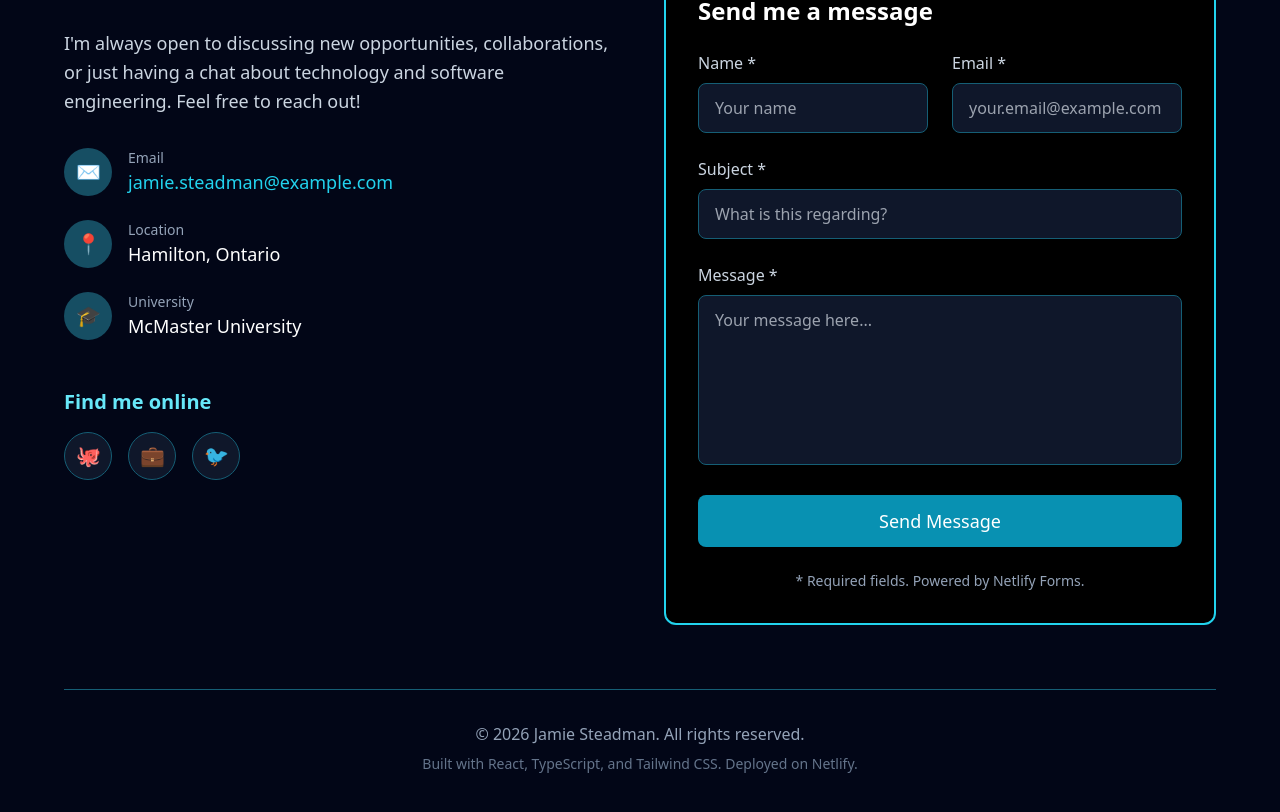
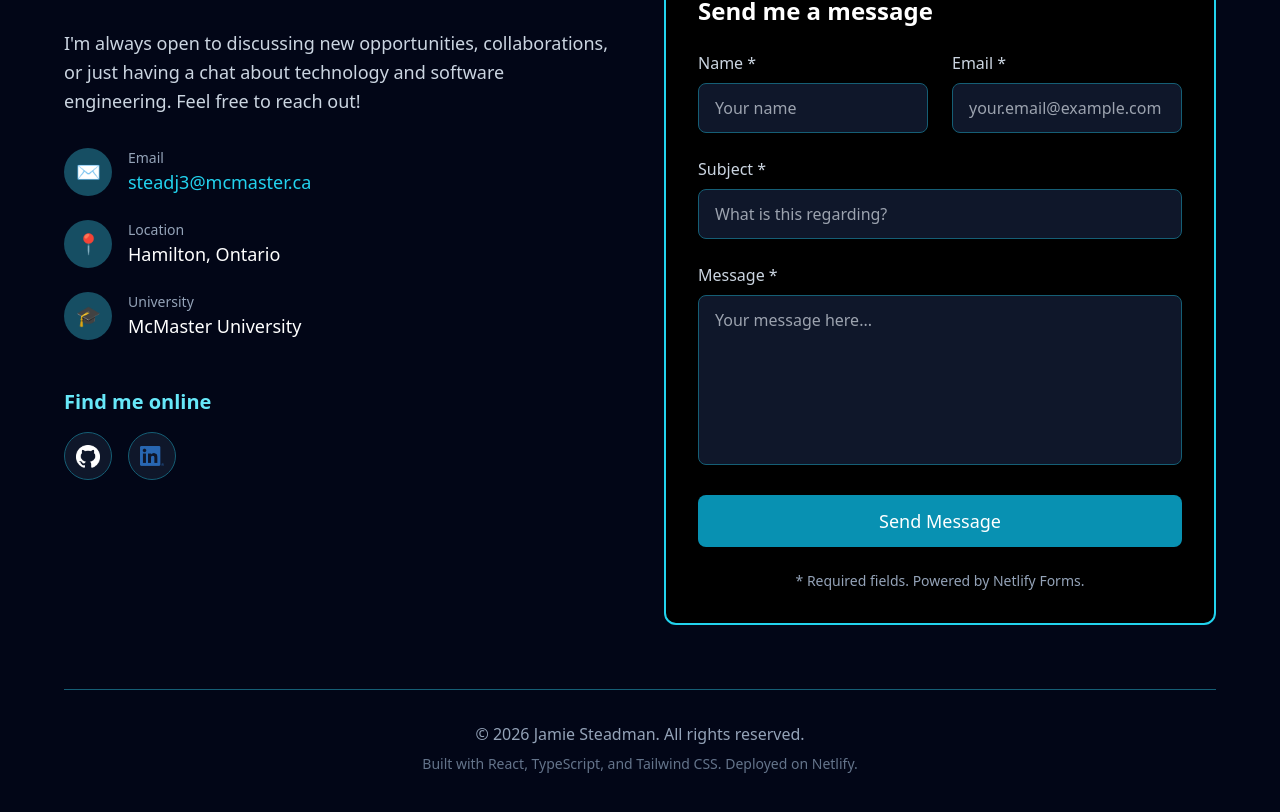
Before and after one commit to JamieSteadman/my-portfolio, a React (Vite) app: page / in a window 1280 px wide. Shown: the part 6825-7637 px from the top of the page. Built offline with nearby package versions, Linux system fonts and the light colour scheme.

Commit message:
Updated Contact section

```diff
--- a/src/sections/ContactMe/ContactMe.jsx
+++ b/src/sections/ContactMe/ContactMe.jsx
@@ -64,7 +64,7 @@ const ContactMe = () => {
                                         href="mailto:jamie.steadman@example.com"
                                         className="text-cyan-400 hover:text-cyan-300 text-lg font-medium transition-colors"
                                     >
-                                        jamie.steadman@example.com
+                                        steadj3@mcmaster.ca
                                     </a>
                                 </div>
                             </div>
@@ -95,31 +95,36 @@ const ContactMe = () => {
                             <h4 className="text-xl font-bold text-cyan-300 mb-4">Find me online</h4>
                             <div className="flex gap-4">
                                 <a
-                                    href="https://github.com"
+                                    href="https://github.com/JamieSteadman"
                                     target="_blank"
                                     rel="noopener noreferrer"
-                                    className="w-12 h-12 bg-slate-900 border border-cyan-800 rounded-full flex items-center justify-center hover:bg-slate-800 transition-colors group"
+                                    className="w-12 h-12 bg-slate-900 border border-cyan-800 rounded-full flex items-center justify-center hover:bg-slate-800 transition-colors group overflow-hidden"
                                     title="GitHub"
                                 >
-                                    <span className="text-white text-xl group-hover:scale-110 transition-transform">🐙</span>
+                                    {/* GitHub Logo PNG */}
+                                    <div className="w-6 h-6 flex items-center justify-center">
+                                        <img
+                                            src="src\assets\images\GitHub_Invertocat_Black.png"
+                                            alt="GitHub"
+                                            className="w-full h-full object-contain group-hover:scale-110 transition-transform duration-300 invert"
+                                        />
+                                    </div>
                                 </a>
                                 <a
-                                    href="https://linkedin.com"
+                                    href="https://www.linkedin.com/in/jamie-steadman-b55b19307/"
                                     target="_blank"
                                     rel="noopener noreferrer"
-                                    className="w-12 h-12 bg-slate-900 border border-cyan-800 rounded-full flex items-center justify-center hover:bg-slate-800 transition-colors group"
+                                    className="w-12 h-12 bg-slate-900 border border-cyan-800 rounded-full flex items-center justify-center hover:bg-slate-800 transition-colors group overflow-hidden"
                                     title="LinkedIn"
                                 >
-                                    <span className="text-white text-xl group-hover:scale-110 transition-transform">💼</span>
-                                </a>
-                                <a
-                                    href="https://twitter.com"
-                                    target="_blank"
-                                    rel="noopener noreferrer"
-                                    className="w-12 h-12 bg-slate-900 border border-cyan-800 rounded-full flex items-center justify-center hover:bg-slate-800 transition-colors group"
-                                    title="Twitter"
-                                >
-                                    <span className="text-white text-xl group-hover:scale-110 transition-transform">🐦</span>
+                                    {/* LinkedIn Logo PNG */}
+                                    <div className="w-6 h-6 flex items-center justify-center">
+                                        <img
+                                            src="src\assets\images\LI-In-Bug.png"
+                                            alt="LinkedIn"
+                                            className="w-full h-full object-contain group-hover:scale-110 transition-transform duration-300"
+                                        />
+                                    </div>
                                 </a>
                             </div>
                         </div>
--- a/src/sections/Projects/Projects.jsx
+++ b/src/sections/Projects/Projects.jsx
@@ -278,7 +278,7 @@ const Projects = () => {
 
                         {/* Project Image */}
                         <a
-                            href="https://github.com/yourusername/portfolio-website/README.md"
+                            href="https://github.com/JamieSteadman/my-portfolio"
                             target="_blank"
                             rel="noopener noreferrer"
                             className="w-full h-48 rounded-lg mb-6 flex items-center justify-center overflow-hidden group cursor-pointer hover:opacity-90 transition-opacity duration-300 relative"
@@ -290,7 +290,7 @@ const Projects = () => {
                                 className="w-full h-full object-cover group-hover:scale-105 transition-transform duration-300"
                             />
                             <p className="absolute top-1/2 left-1/2 transform -translate-x-1/2 -translate-y-1/2 text-slate-400 text-sm opacity-0 group-hover:opacity-100 transition-opacity duration-300 bg-black/70 px-3 py-1 rounded-lg">
-                                Click to view project details
+                                Click to view project source code
                             </p>
                             {/* External link icon overlay */}
                             <div className="absolute top-2 right-2 bg-white/20 rounded-full p-1.5">
```
Also changed, not shown: src/assets/images/GitHub_Invertocat_Black.png (added), src/assets/images/LI-In-Bug.png (added).
